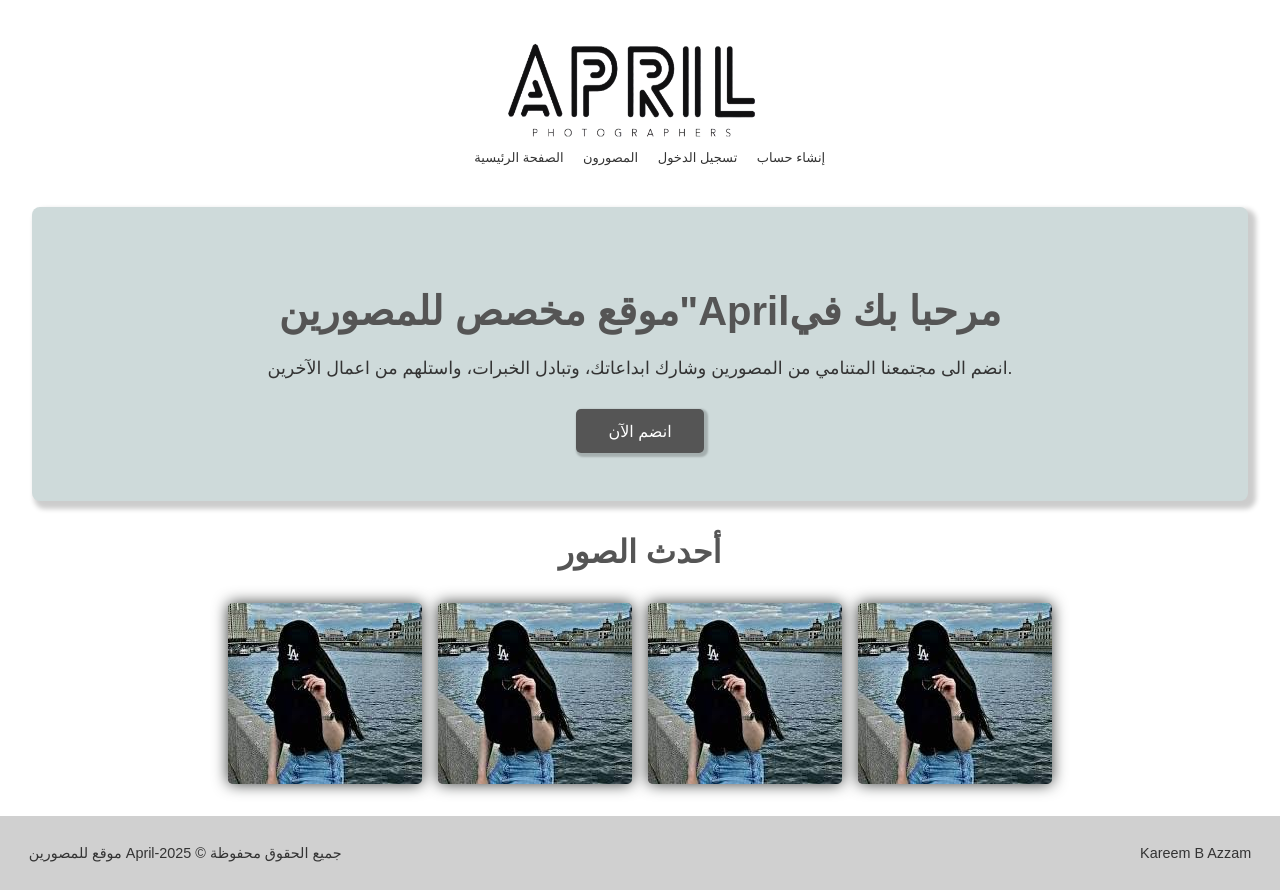
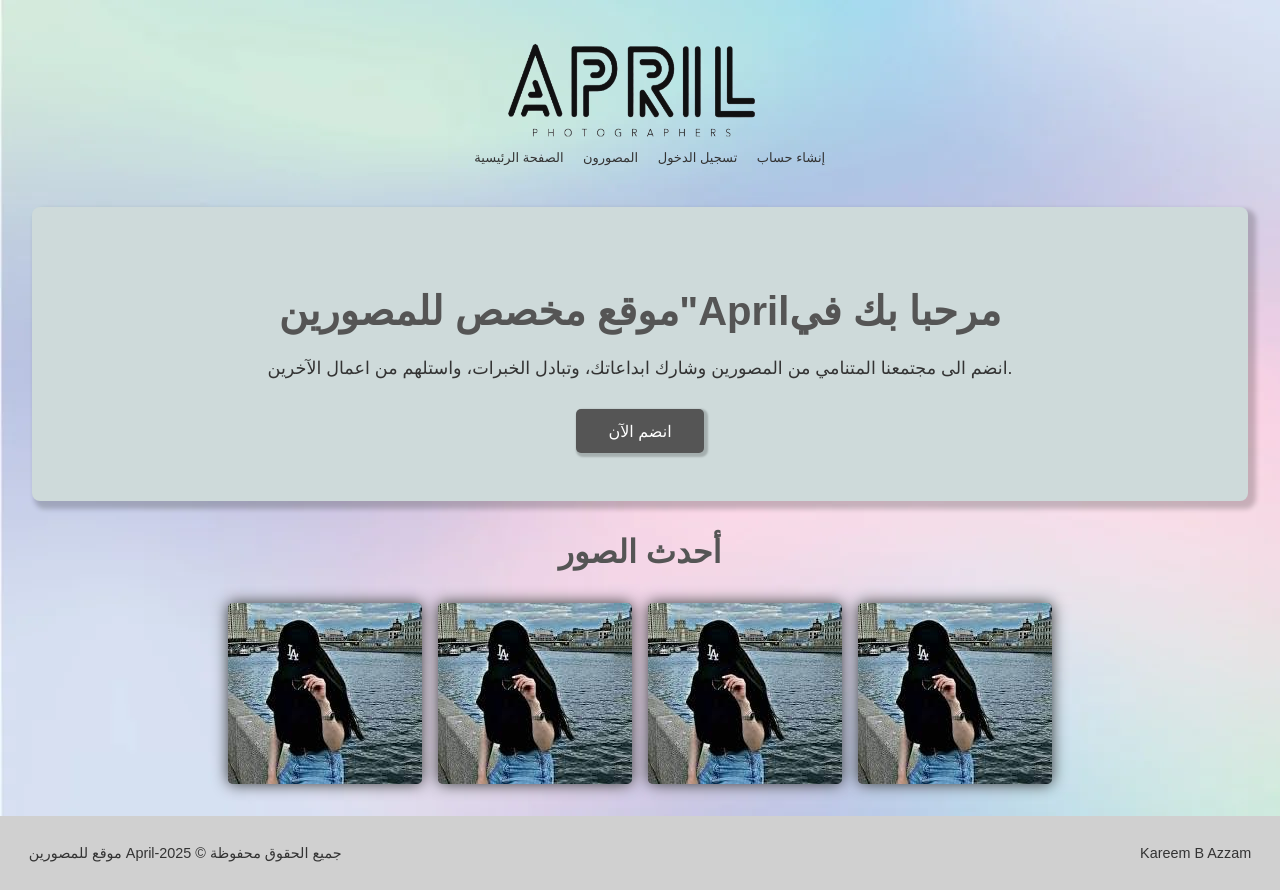
Before and after one commit to Kareemaz35/April, a plain HTML site: page index.html in a window 1280 px wide. Drawn offline with Linux system fonts and the light colour scheme; the site is published under a folder, as on GitHub Pages, so addresses that start at the root find nothing.

Commit message:
style.css

```diff
--- a/style.css
+++ b/style.css
@@ -7,12 +7,12 @@ body {
     margin: 0;
     padding-top: 0;
     /* background-color: #e0e0e0; */
-    background-image: url(/photos/abc.webp);
+    background-image: url(photos/abc.webp);
     color: #333;
 }
 
 header {
-    background-image: url(/photos/abc.webp);
+    background-image: url(photos/abc.webp);
     padding: 1em 2em;
     padding-top: 0;
     align-items: center;
```
